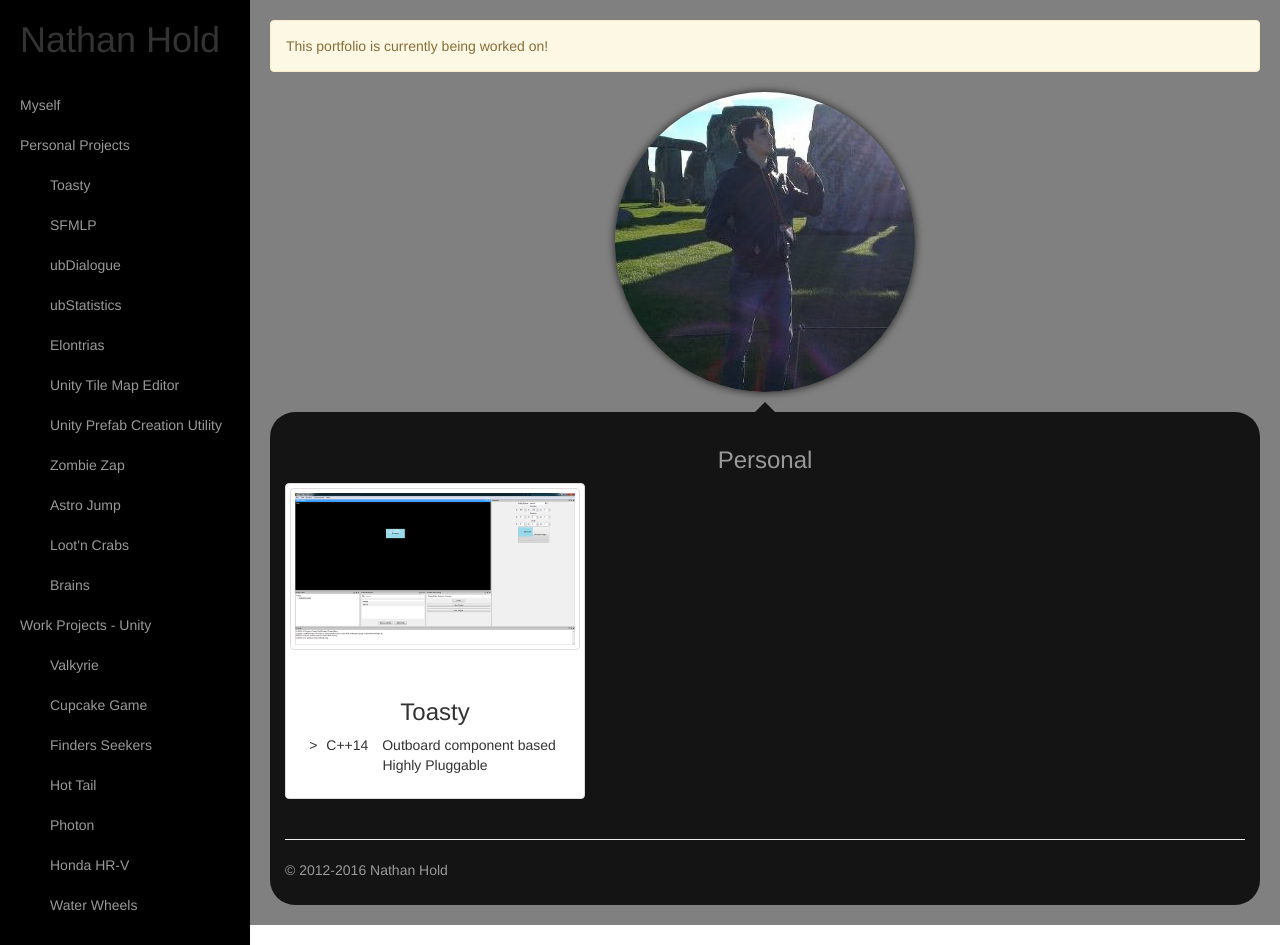
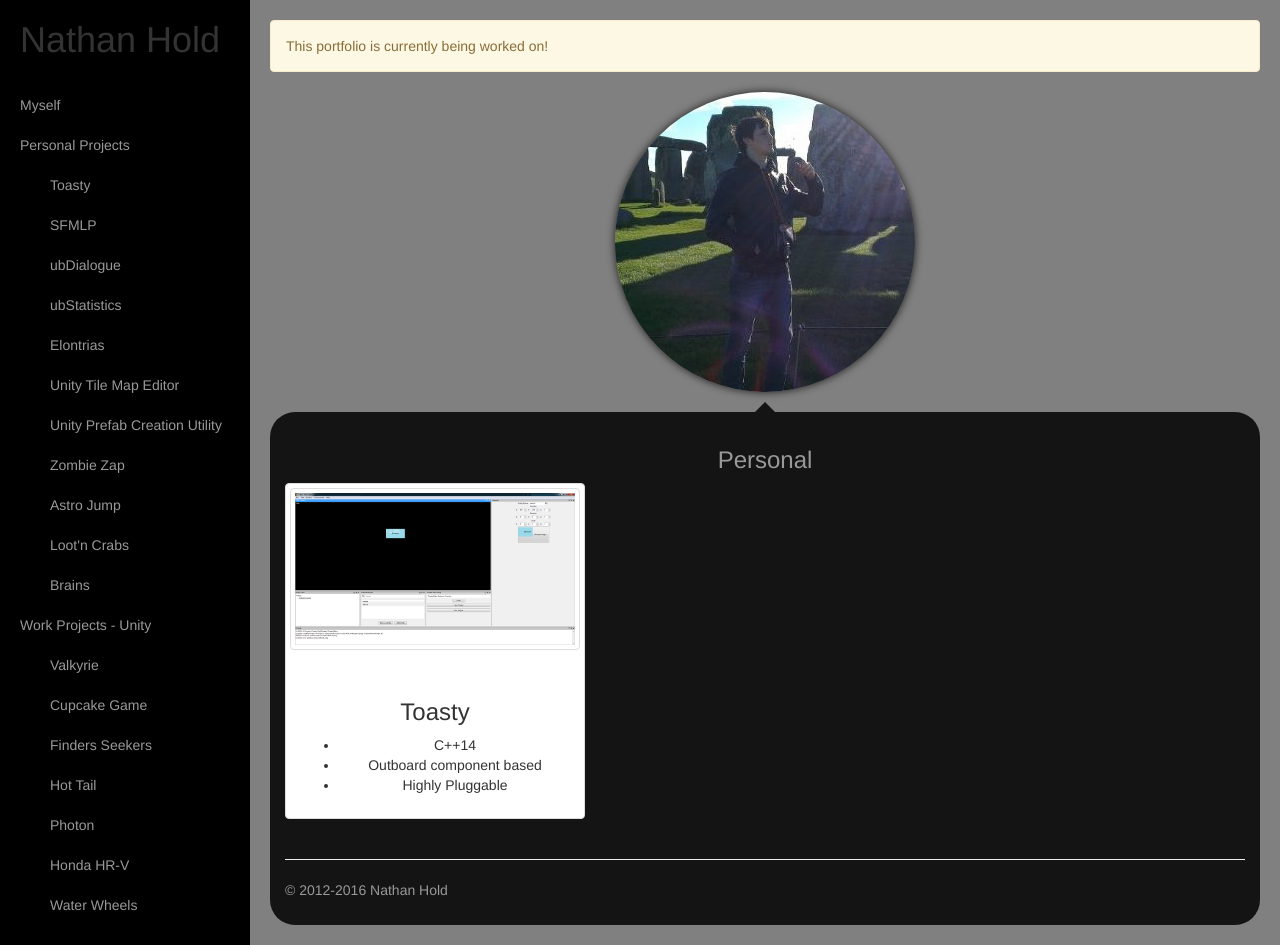
Before and after one commit to nhold/nhold.github.io, a Jekyll site: the page built from personal.html, in a window 1280 px wide and 945 px high. Built offline with Jekyll 4.4.1, drawn with Linux system fonts in a browser that asks for light colours.

Commit message:
Remove inline list.

```diff
--- a/personal.html
+++ b/personal.html
@@ -12,7 +12,7 @@ title: Personal
                 <center>
                 <h3>Toasty</h3>
                 </center>
-                <ul class="list-inline center-block text-center">>
+                <ul class="center-block text-center">
                     <li>C++14</li>
                     <li>Outboard component based</li>
                     <li>Highly Pluggable</li>
```
